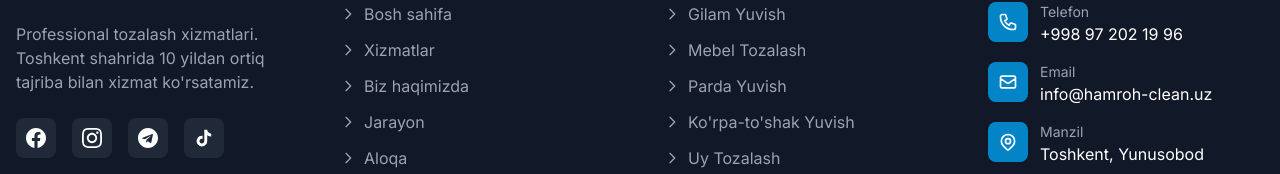
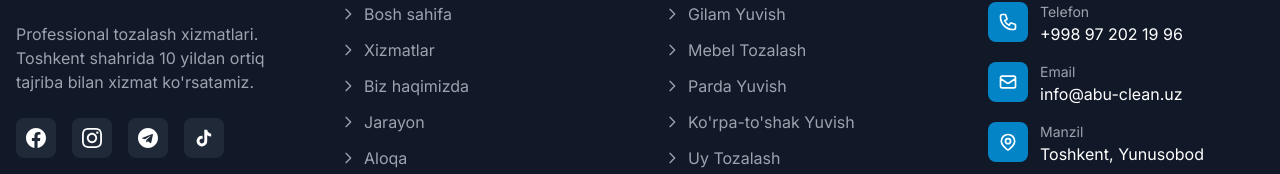
Before and after one commit to bahriddindeveloper96/abu-clean, a Vue app: page / in a window 1280 px wide. Shown: the part 8878-9052 px from the top of the page. Built offline with nearby package versions, Linux system fonts and the light colour scheme.

Commit message:
vfvdfvfdvfdnhnh

```diff
--- a/src/components/Footer.vue
+++ b/src/components/Footer.vue
@@ -90,7 +90,7 @@
               <div>
                 <div class="text-sm text-gray-400">{{ $t('footer.email') }}</div>
                 <a href="mailto:info@hamroh-clean.uz" class="text-white hover:text-primary-400 transition-colors">
-                  info@hamroh-clean.uz
+                  info@abu-clean.uz
                 </a>
               </div>
             </li>
```
